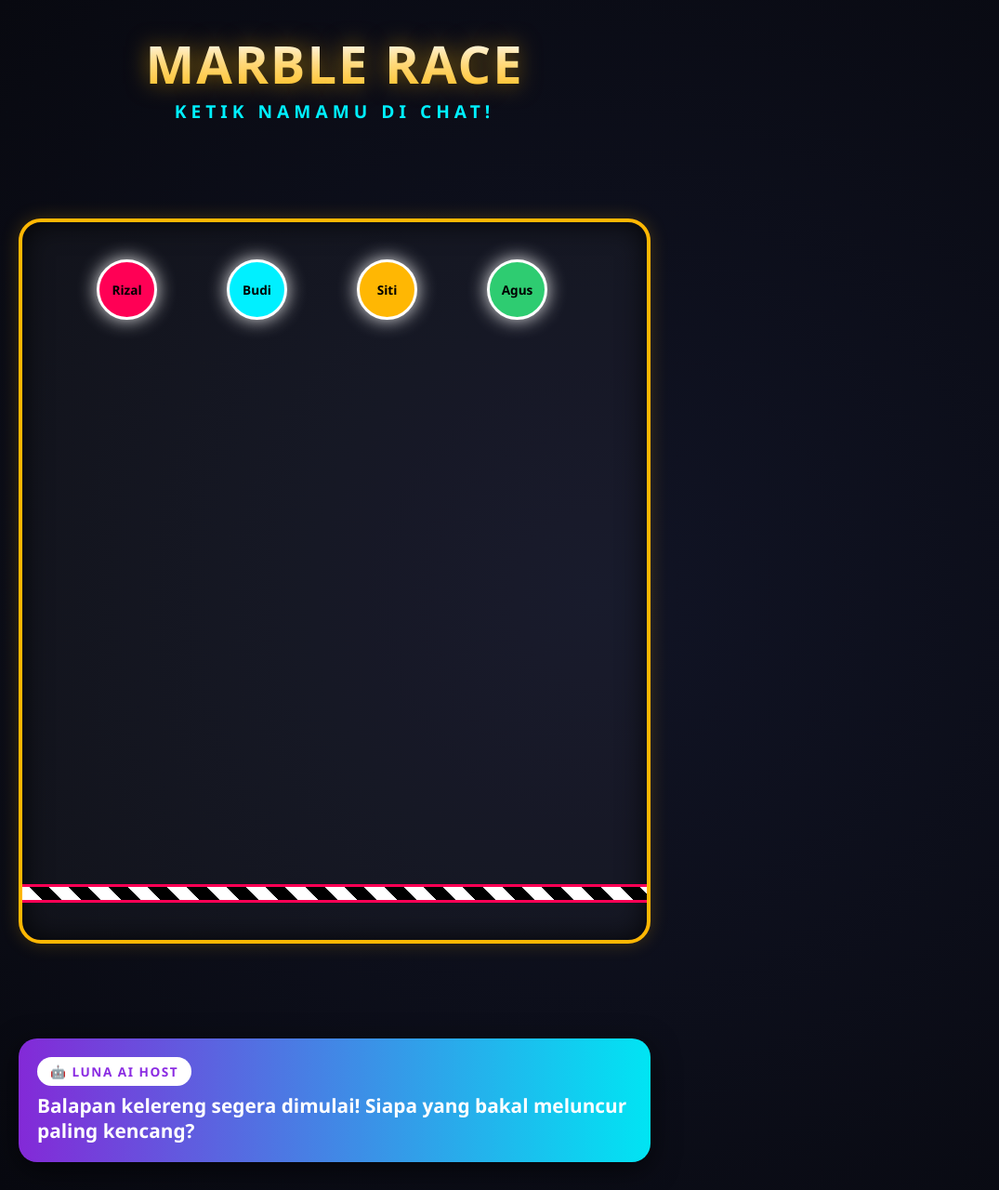
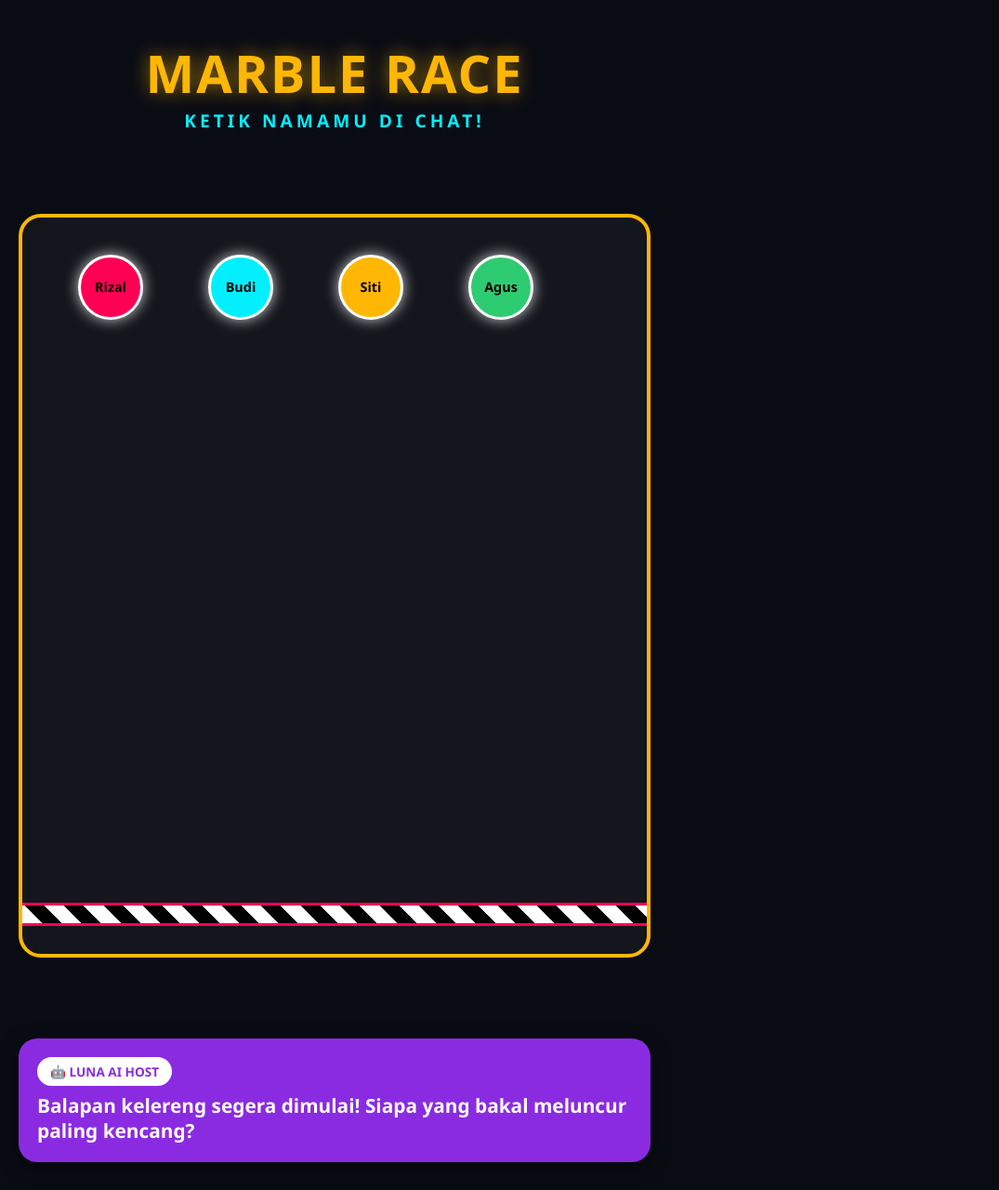
Before and after one commit to Gojozz/cloud-stream-test-game, a website: page index.html in a window 1280 px wide. Shown: the whole page at 93% size, without its empty margins (0-1075 px from the left). Drawn offline with nearby package versions, Linux system fonts and the light colour scheme; no server answers.

Commit message:
Optimize HTML layout and fix stream preparation issue

```diff
--- a/index.html
+++ b/index.html
@@ -7,7 +7,7 @@
     <style>
         * { box-sizing: border-box; margin: 0; padding: 0; font-family: 'Segoe UI', Roboto, sans-serif; }
         body {
-            background: radial-gradient(circle at center, #111425 0%, #080910 100%);
+            background: #0a0c14;
             color: #fff;
             width: 720px;
             height: 1280px;
@@ -20,42 +20,39 @@
         }
 
         /* HEADER */
-        .header { text-align: center; }
+        .header { text-align: center; margin-top: 10px; }
         .title {
             font-size: 3.5rem;
             font-weight: 900;
             letter-spacing: 2px;
-            background: linear-gradient(180deg, #fff 20%, #ffb703 100%);
-            -webkit-background-clip: text;
-            -webkit-text-fill-color: transparent;
-            text-shadow: 0 0 25px rgba(255, 183, 3, 0.5);
+            color: #ffb703;
+            text-shadow: 0 0 20px rgba(255, 183, 3, 0.6);
         }
         .subtitle {
             color: #00f0ff;
             font-weight: 700;
             font-size: 1.2rem;
             text-transform: uppercase;
-            letter-spacing: 5px;
+            letter-spacing: 4px;
         }
 
         /* TRACK BALAPAN */
         .track-container {
             width: 100%;
-            height: 780px;
-            background: rgba(255, 255, 255, 0.03);
+            height: 800px;
+            background: rgba(255, 255, 255, 0.04);
             border: 4px solid #ffb703;
             border-radius: 24px;
             position: relative;
             overflow: hidden;
-            box-shadow: inset 0 0 30px rgba(0,0,0,0.8), 0 0 20px rgba(255, 183, 3, 0.2);
         }
 
         /* FINISH LINE */
         .finish-line {
             position: absolute;
-            bottom: 40px;
+            bottom: 30px;
             width: 100%;
-            height: 20px;
+            height: 25px;
             background: repeating-linear-gradient(45deg, #fff, #fff 15px, #000 15px, #000 30px);
             border-top: 3px solid #ff0055;
             border-bottom: 3px solid #ff0055;
@@ -63,31 +60,31 @@
 
         /* MARBLE */
         .marble {
-            width: 65px;
-            height: 65px;
+            width: 70px;
+            height: 70px;
             border-radius: 50%;
             position: absolute;
             display: flex;
             align-items: center;
             justify-content: center;
             font-weight: 900;
-            font-size: 0.85rem;
+            font-size: 0.9rem;
             color: #000;
-            transition: all 0.8s cubic-bezier(0.25, 1, 0.5, 1);
-            box-shadow: 0 0 20px rgba(255,255,255,0.9);
+            transition: top 1s ease-in-out;
+            box-shadow: 0 0 15px rgba(255,255,255,0.8);
             border: 3px solid #fff;
         }
 
         /* AI HOST BANNER */
         .ai-banner {
             width: 100%;
-            background: linear-gradient(90deg, rgba(138,43,226,0.95), rgba(0,240,255,0.95));
+            background: #8a2be2;
             border-radius: 20px;
             padding: 20px;
             display: flex;
             flex-direction: column;
             gap: 8px;
-            box-shadow: 0 8px 30px rgba(0,0,0,0.6);
+            box-shadow: 0 5px 20px rgba(0,0,0,0.5);
         }
 
         .ai-badge {
@@ -97,7 +94,6 @@
             padding: 6px 14px;
             border-radius: 20px;
             font-size: 0.85rem;
-            letter-spacing: 1.5px;
             width: fit-content;
         }
 
@@ -118,10 +114,10 @@
 
     <div class="track-container">
         <div class="finish-line"></div>
-        <div class="marble" id="m1" style="background:#ff0055; top:40px; left:80px;">Rizal</div>
-        <div class="marble" id="m2" style="background:#00f0ff; top:40px; left:220px;">Budi</div>
-        <div class="marble" id="m3" style="background:#ffb703; top:40px; left:360px;">Siti</div>
-        <div class="marble" id="m4" style="background:#2ecc71; top:40px; left:500px;">Agus</div>
+        <div class="marble" id="m1" style="background:#ff0055; top:40px; left:60px;">Rizal</div>
+        <div class="marble" id="m2" style="background:#00f0ff; top:40px; left:200px;">Budi</div>
+        <div class="marble" id="m3" style="background:#ffb703; top:40px; left:340px;">Siti</div>
+        <div class="marble" id="m4" style="background:#2ecc71; top:40px; left:480px;">Agus</div>
     </div>
 
     <div class="ai-banner">
@@ -137,17 +133,17 @@
         const m3 = document.getElementById('m3');
         const m4 = document.getElementById('m4');
 
-        // WEB AUDIO SYNTHESIZER (BGM & SFX Bawaan)
-        const audioCtx = new (window.AudioContext || window.webkitAudioContext)();
+        // Safe Web Audio API
+        let audioCtx;
+        function playTone(freq, duration) {
+            try {
+                if (!audioCtx) audioCtx = new (window.AudioContext || window.webkitAudioContext)();
+                if (audioCtx.state === 'suspended') audioCtx.resume();
 
-        function playTone(freq, duration, type='sine') {
-            try {
                 const osc = audioCtx.createOscillator();
                 const gain = audioCtx.createGain();
-                osc.type = type;
                 osc.frequency.setValueAtTime(freq, audioCtx.currentTime);
-                gain.gain.setValueAtTime(0.15, audioCtx.currentTime);
-                gain.gain.exponentialRampToValueAtTime(0.01, audioCtx.currentTime + duration);
+                gain.gain.setValueAtTime(0.1, audioCtx.currentTime);
                 osc.connect(gain);
                 gain.connect(audioCtx.destination);
                 osc.start();
@@ -155,35 +151,20 @@
             } catch(e){}
         }
 
-        function playRaceSound() {
-            // Efek suara kelereng menggelinding/memantul
-            playTone(200 + Math.random() * 400, 0.15, 'triangle');
-        }
-
-        function playWinSound() {
-            // Efek suara kemenangan saat menyentuh finish
-            playTone(523.25, 0.2, 'square');
-            setTimeout(() => playTone(659.25, 0.2, 'square'), 120);
-            setTimeout(() => playTone(783.99, 0.4, 'square'), 240);
-        }
-
-        document.addEventListener('click', () => { audioCtx.resume(); }, { once: true });
-
-        // Connect ke Server Socket.io
+        // Connect Socket
         try {
             const socket = io('http://127.0.0.1:3000');
 
             socket.on('aiResponse', (data) => {
                 if (data.speechText) aiSpeech.innerText = data.speechText;
 
-                // Update posisi kelereng secara acak meluncur ke bawah
-                m1.style.top = (Math.random() * 600 + 60) + "px";
-                m2.style.top = (Math.random() * 600 + 60) + "px";
-                m3.style.top = (Math.random() * 600 + 60) + "px";
-                m4.style.top = (Math.random() * 600 + 60) + "px";
+                // Animasi Pergerakan Kelereng
+                m1.style.top = (Math.random() * 620 + 50) + "px";
+                m2.style.top = (Math.random() * 620 + 50) + "px";
+                m3.style.top = (Math.random() * 620 + 50) + "px";
+                m4.style.top = (Math.random() * 620 + 50) + "px";
 
-                playRaceSound();
-                setTimeout(() => playWinSound(), 800);
+                playTone(440, 0.2);
             });
         } catch(e) {}
     </script>
```
